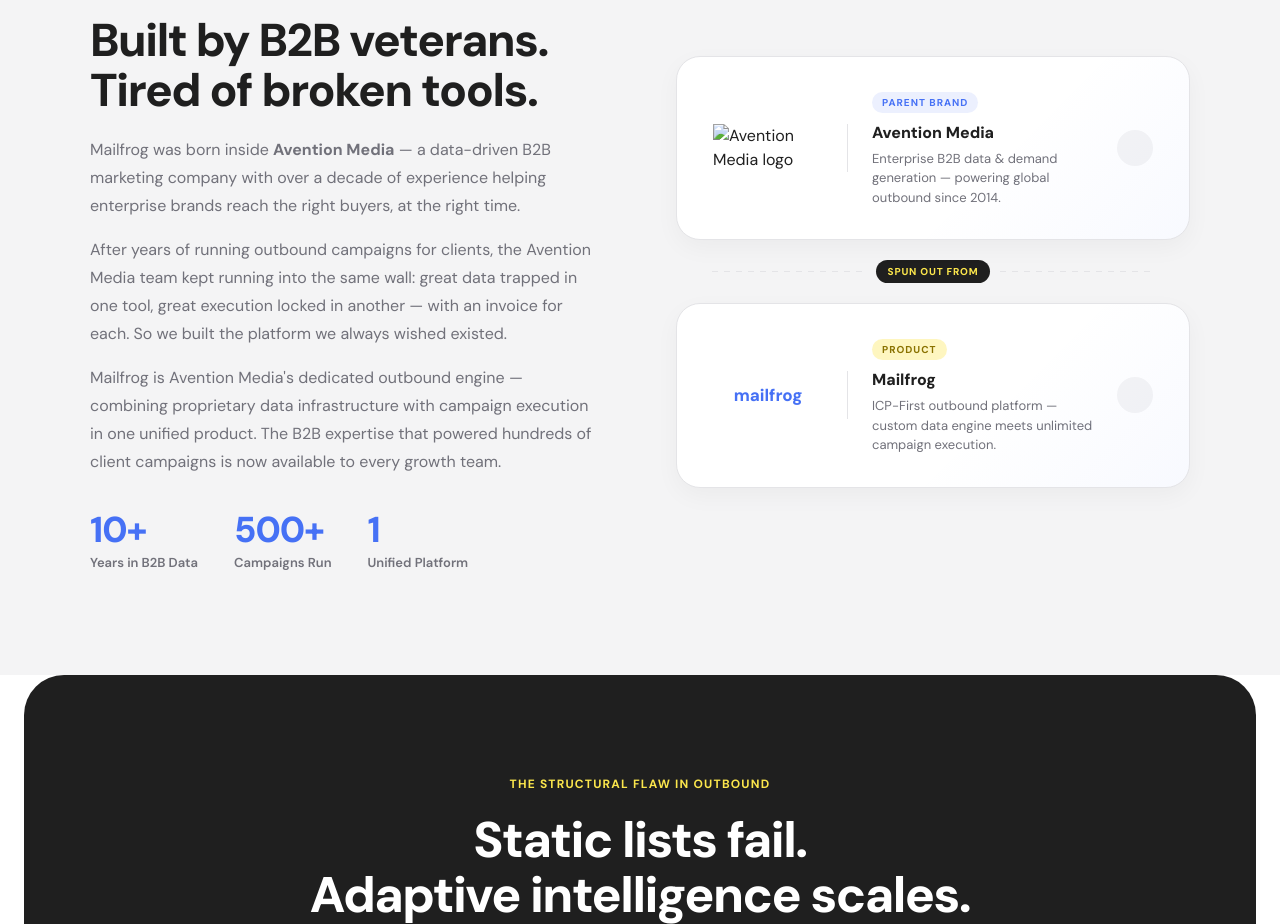
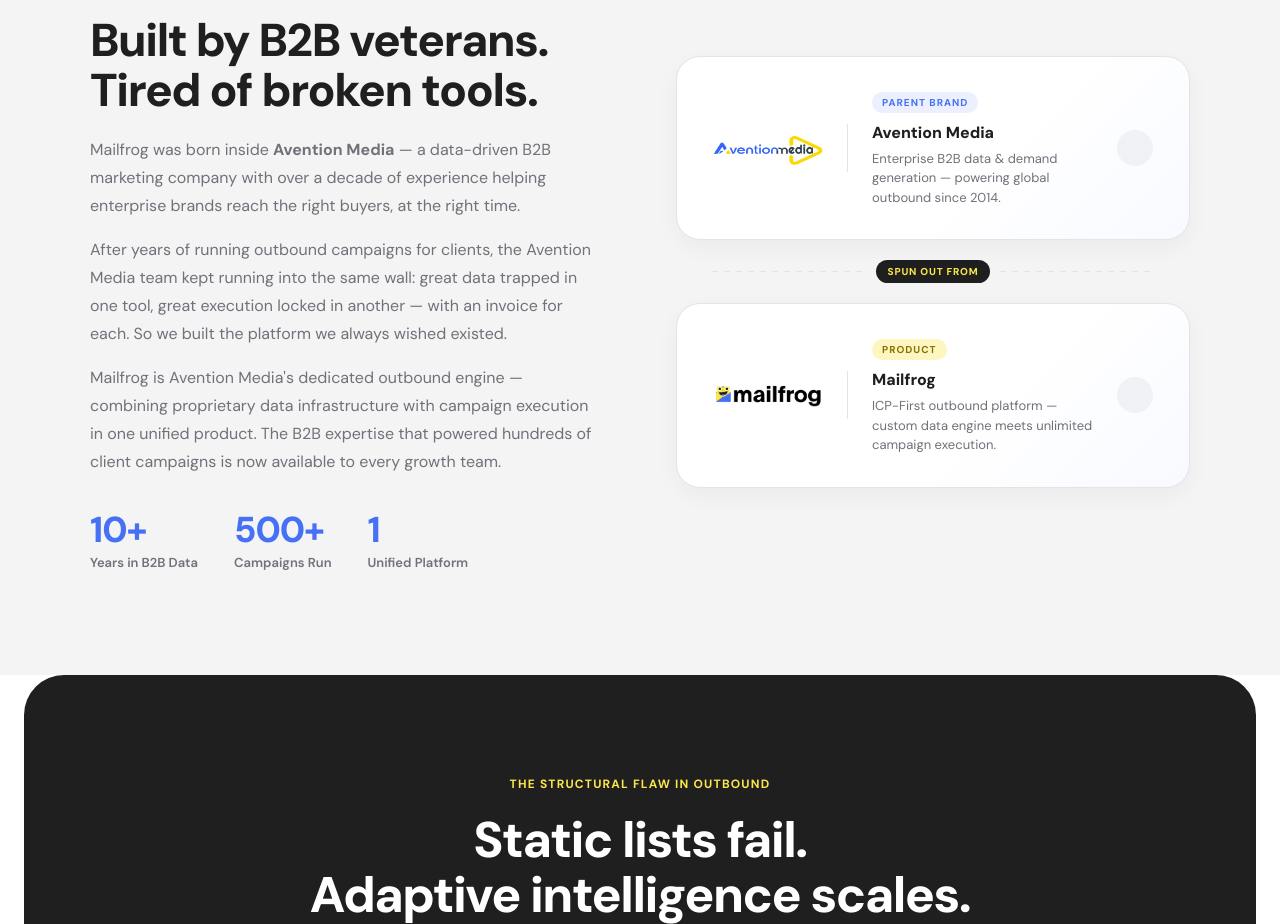
Before and after one commit to JospehMorgan1505/mailfrog-home, a plain HTML site: page index.html in a window 1280 px wide. Shown: the part 1161-2085 px from the top of the page. Drawn offline with nearby package versions, Linux system fonts and the light colour scheme; a script that the page names is missing; some icons are missing.

Commit message:
Added images

```diff
--- a/index.html
+++ b/index.html
@@ -13,7 +13,7 @@
   <meta name="author" content="Mailfrog" />
   <meta name="robots" content="index, follow" />
   <link rel="canonical" href="https://mailfrog.io/" />
-
+<link rel="icon" type="image/png" href="mailfrog-icon.png">
   <!-- Open Graph / Facebook -->
   <meta property="og:type" content="website" />
   <meta property="og:url" content="https://mailfrog.io/" />
@@ -889,7 +889,7 @@
   <div class="header-wrap">
     <header class="header" id="site-header">
       <div class="logo">
-        <img src="assets/mailfrog-logo.png" alt="Mailfrog logo" width="150">
+        <img src="mailfrog.png" alt="Mailfrog logo" width="150">
       </div>
       <nav aria-label="Primary navigation">
         <a href="#who-we-are">Who We Are</a>
@@ -1050,7 +1050,7 @@
 
         <div class="brand-card">
           <div class="brand-logo-wrap">
-            <img src="assets/aventionmedia-logo.webp" alt="Avention Media logo" />
+            <img src="aventionmedia-logo.webp" alt="Avention Media logo" />
           </div>
           <div class="brand-divider"></div>
           <div class="brand-info">
@@ -1071,7 +1071,7 @@
 
         <div class="brand-card">
           <div class="brand-logo-wrap">
-            <img src="assets/mailfrog-logo.png" alt="Mailfrog logo" onerror="this.style.display='none';this.nextElementSibling.style.display='flex'" />
+            <img src="mailfrog.png" alt="Mailfrog logo" onerror="this.style.display='none';this.nextElementSibling.style.display='flex'" />
             <span style="display:none;font-weight:800;font-size:17px;color:var(--primary)">mailfrog</span>
           </div>
           <div class="brand-divider"></div>
@@ -1644,4 +1644,5 @@
   })();
   </script>
 </body>
+
 </html>
```
